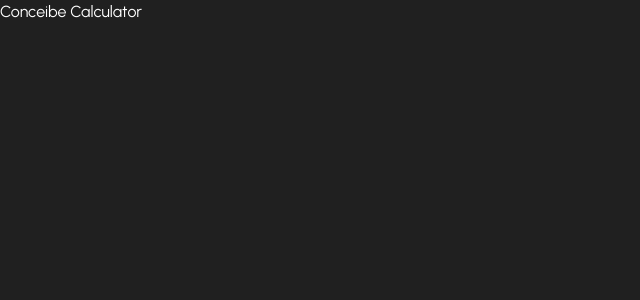
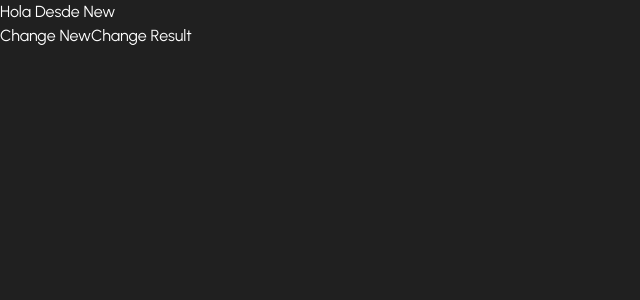
Before and after one commit to nasa14119/consive_calculator, a React (Vite) app: page / in a window 1280 px wide. Shown: the top 300 px of the page, without its empty margins (0-640 px from the left). Built offline with nearby package versions, Linux system fonts and the light colour scheme.

Commit message:
Adding Controller Context

```diff
--- a/src/App.tsx
+++ b/src/App.tsx
@@ -1,11 +1,25 @@
 import moment from 'moment/min/moment-with-locales'
 import './index.css'
+import { useControllerStore } from './context/controller'
 moment.locale("es")
 
 function App() {
+  const controllerStore = useControllerStore(state => state.page);
+  const changePage = useControllerStore(state => state.changePage);
   return (
     <>
-      <h1 className='text-3xl text-center font-bold'>Conceibe Calculator</h1>
+      <main className='min-h-[100dvh]'>
+        {
+          controllerStore === "new" && <h1>Hola Desde New</h1>
+        }
+        {
+          controllerStore === "result" && <h1>Hola Desde Result</h1>
+        }
+      </main>
+      <div className='fixed bottom-2 text-sm flex gap-1 *:outline outline-slate-300 *:rounded-3xl *:p-2'>
+        <button onClick={() => changePage('new')}>Change New</button>
+        <button onClick={() => changePage('result')}>Change Result</button>
+      </div>
     </>
   )
 }
--- /dev/null
+++ b/src/context/controller.ts
@@ -0,0 +1,11 @@
+import { create } from "zustand";
+type Pages = "new" | "result";
+
+type StoreController = {
+    page: Pages,
+    changePage: (v: Pages) => void
+}
+export const useControllerStore = create<StoreController>( (set) => ({
+    page: "new",
+    changePage : (v) => set(state => ({...state, page: v}))
+}))
```
